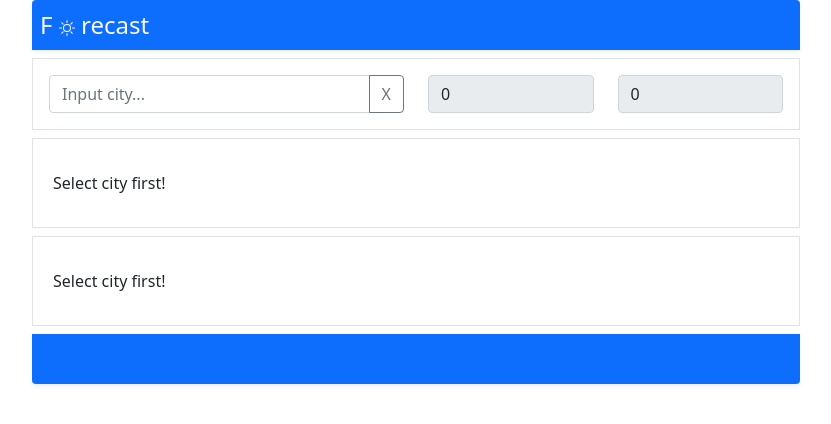
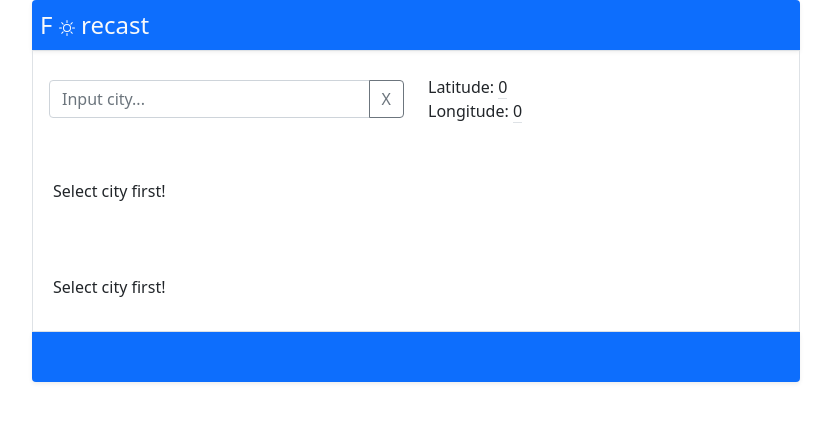
Before and after one commit to andrii-popovychenko/forecast-angular, an Angular app: page / in a window 1280 px wide. Shown: the top 424 px of the page, without its empty margins (224-1055 px from the left). Built offline with nearby package versions, Linux system fonts and the light colour scheme.

Commit message:
Change visual presentation of current weather and daily

```diff
--- a/src/app/components/currentWeather/currentWeather.component.html
+++ b/src/app/components/currentWeather/currentWeather.component.html
@@ -1,17 +1,14 @@
-<div class="container border px-3 py-3">
+<div class="container px-3 py-3">
     <ng-container *ngIf="!hideInfo; else noCity">
-        <div class="row">
-            <div class="col-8">
-                <div class="row">
+        <div class="row justify-content-start">
+            <div class="col-4">
+                <span class="fs-1 fw-light align-middle">
                     {{currentWeather.temperature.toFixed(0)}} C°
-                </div>
-                <div class="row">
+                </span>
+                <hr class="text-primary">
+                <span class="fs-2 fw-lighter align-middle">
                     {{currentWeather.weathercode | weatherConditions }}
-                </div>
-            </div>
-            <div class="col-4">
-                <weather-icon [weatherCode]="currentWeather.weathercode" width="64" height="64">
-                </weather-icon>
+                </span>
             </div>
         </div>
     </ng-container>
--- a/src/app/components/dailyWeather/dailyWeather.component.html
+++ b/src/app/components/dailyWeather/dailyWeather.component.html
@@ -1,7 +1,12 @@
-<div class="container border px-3 py-3">
+<div class="container px-3 py-3">
     <ng-container *ngIf="!hideInfo; else noCity">
-        <div class="row justify-content-center">
-            <div class="col border rounded" *ngFor="let info of displayedData">
+        <div class="row justify-content-center fw-light">
+            <div
+                *ngFor="let info of displayedData; let isLast = last"
+                class="col"
+                [ngClass]="{
+                    'border-end': !isLast
+                }">
                 <div class="row justify-content-center">
                     {{info.date | date: "d, EEEE"}}
                 </div>
--- a/src/app/components/locationSelector/locationInput.component.html
+++ b/src/app/components/locationSelector/locationInput.component.html
@@ -1,15 +1,17 @@
-<div class="container border px-3 py-3">
-    <div class="row justify-content-center">
-        <div class="col-6 align-self-end">
+<div class="container px-3 py-3">
+    <div class="row justify-content-center align-items-center">
+        <div class="col-6 fw-light">
             <cities-input id="city" (text)="searchTextUpdate.next($event)" (select)="setGeoData($event)"
                 (clearData)="clearAll()" [citiesList]="cities">
             </cities-input>
         </div>
-        <div class="col-3 align-self-end">
-            <input id="latitude" class="form-control" placeholder="Latitude" value={{latitude}} readonly>
-        </div>
-        <div class="col-3 align-self-end">
-            <input id="longitute" class="form-control" placeholder="Longitude" value={{longitude}} readonly>
+        <div class="col-6 fw-light">
+            <div>
+                Latitude: <span class="border-bottom">{{latitude}}</span>
+            </div>
+            <div>
+                Longitude: <span class="border-bottom">{{longitude}}</span>
+            </div>
         </div>
     </div>
 </div>
--- a/src/app/containers/mainPage/mainPage.component.html
+++ b/src/app/containers/mainPage/mainPage.component.html
@@ -1,5 +1,5 @@
 <header></header>
-<div class="container">
+<div class="container border">
     <div class="row">
         <div class="col mt-2 p-0">
             <location-input (citySelect)="setData($event)" (clearData)="clearAll()"></location-input>
@@ -16,4 +16,4 @@
         </div>
     </div>
 </div>
-<footer class="mt-2"></footer>
+<footer></footer>
```
